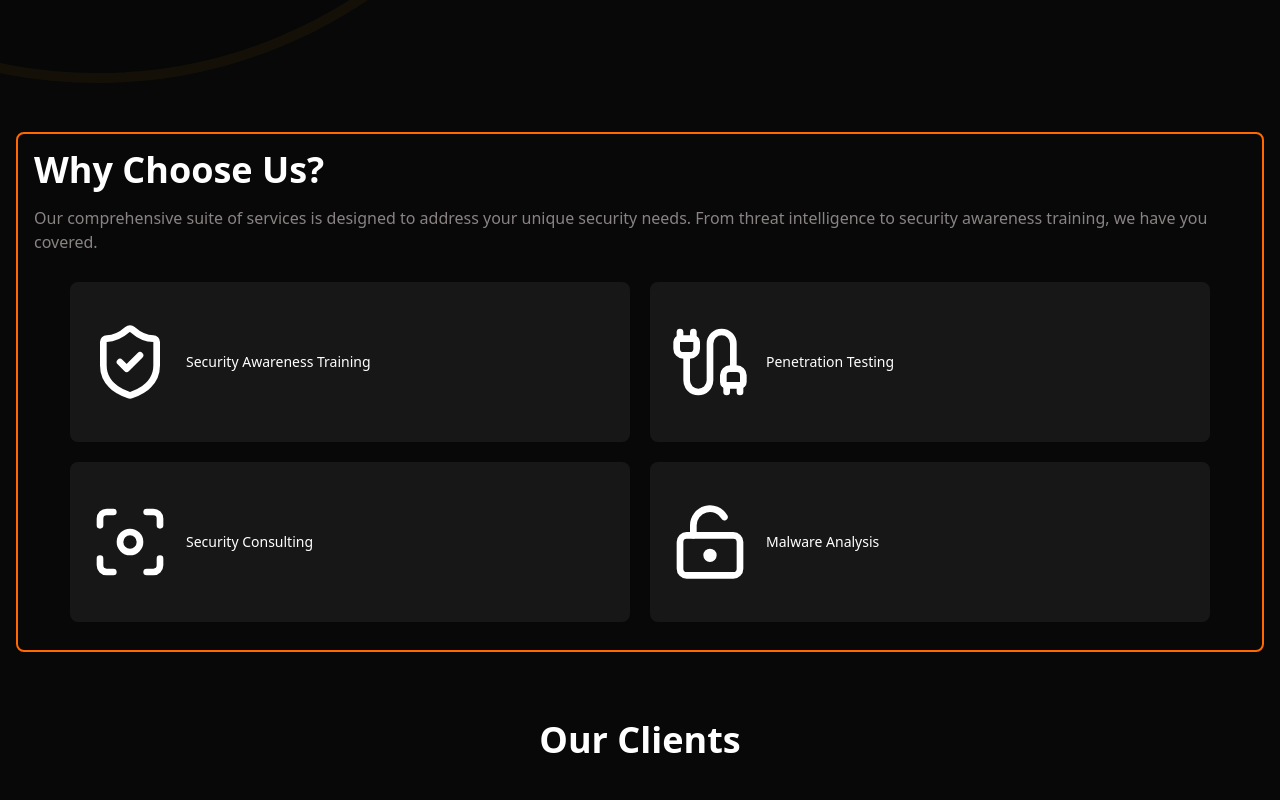
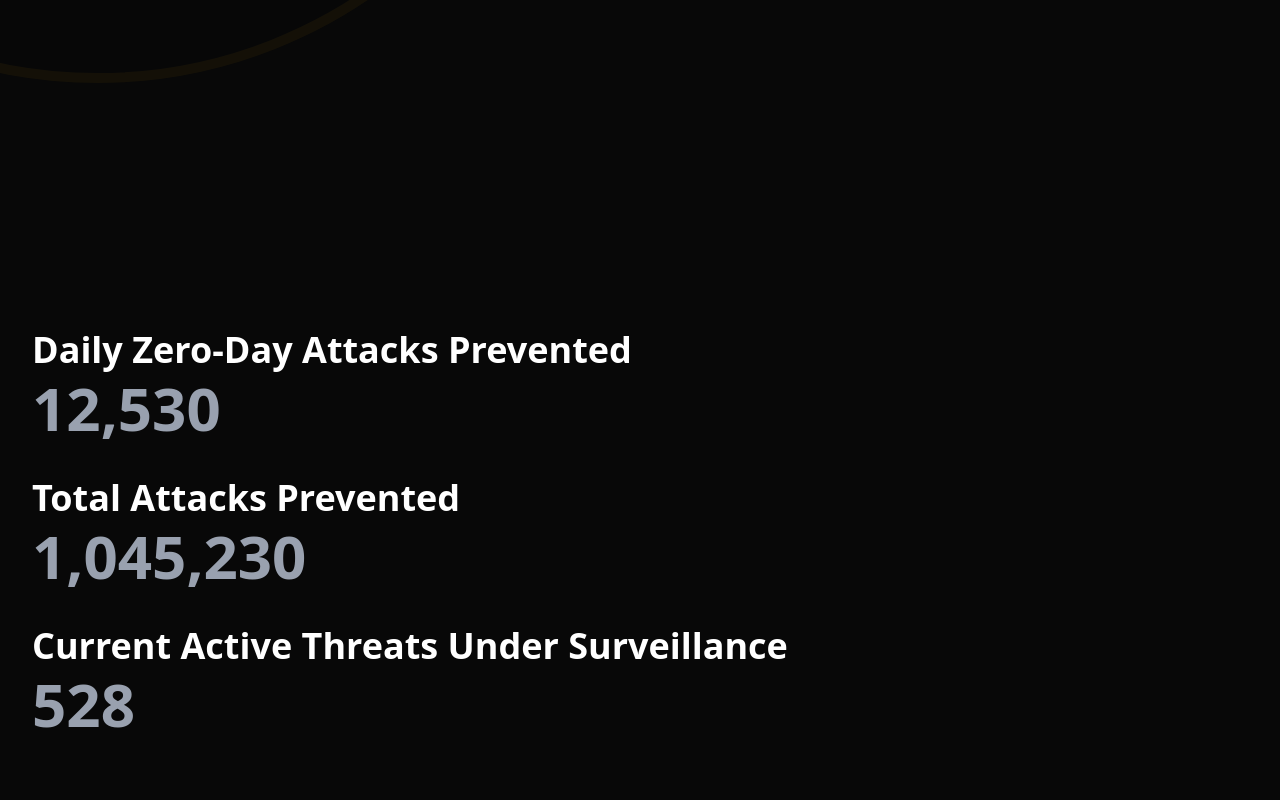
Before and after one commit to guitar6029/cyber-detect, a SvelteKit app: page / in a window 1280 px wide. Shown: the part 760-1560 px from the top of the page. Built offline with nearby package versions, Linux system fonts and the light colour scheme.

Commit message:
npom update, added new section

```diff
--- /dev/null
+++ b/src/lib/sections/DefenseSection.svelte
@@ -0,0 +1,64 @@
+<script lang="ts">
+    import { onMount } from 'svelte';
+
+    // Explicitly defining the state types
+    let dailyZeroAttacks: { value: number } = $state({ value: 12480 });
+    let totalAttacksPrevented: { value: number } = $state({ value: 1045230 });
+    let currentActiveThreats: { value: number } = $state({ value: 528 });
+
+    let attacksInfo = $state([
+        { title: 'Daily Zero-Day Attacks Prevented', value: dailyZeroAttacks.value },
+        { title: 'Total Attacks Prevented', value: totalAttacksPrevented.value },
+        { title: 'Current Active Threats Under Surveillance', value: currentActiveThreats.value }
+    ]);
+
+    onMount(() => {
+        incrementCounter(dailyZeroAttacks, 10, 55, 1000);
+        incrementCounter(totalAttacksPrevented, 5, 1000, 15000);
+    });
+
+    const incrementCounter = (
+        state: { value: number },
+        increment: number,
+        maxCount: number,
+        interval = 1000
+    ) => {
+        let counter = 0;
+        const intervalId = setInterval(() => {
+            if (counter < maxCount) {
+                state.value += increment; // ✅ Now updates correctly
+                counter += increment;
+            } else {
+                clearInterval(intervalId);
+            }
+        }, interval);
+
+        return () => clearInterval(intervalId);
+    };
+
+    // Effect to update attacksInfo when values change
+    $effect(() => {
+        attacksInfo = [
+            { title: 'Daily Zero-Day Attacks Prevented', value: dailyZeroAttacks.value },
+            { title: 'Total Attacks Prevented', value: totalAttacksPrevented.value },
+            { title: 'Current Active Threats Under Surveillance', value: currentActiveThreats.value }
+        ];
+    });
+</script>
+
+<section class="flex h-[100vh] flex-col justify-center gap-3 p-4">
+    <div class="flex flex-col">
+        <div class="flex flex-col gap-10">
+            {#each attacksInfo as info}
+                <div class="flex flex-col gap-2">
+                    <h1 class="font-bold text-wrap text-white sm:text-xl lg:text-4xl">
+                        {info.title}
+                    </h1>
+                    <h1 class="font-bold text-gray-400 sm:text-2xl lg:text-6xl">
+                        {info.value.toLocaleString()}
+                    </h1>
+                </div>
+            {/each}
+        </div>
+    </div>
+</section>
--- a/src/routes/+page.svelte
+++ b/src/routes/+page.svelte
@@ -1,56 +1,16 @@
 <script lang="ts">
 	import ClientSection from '$lib/sections/ClientSection.svelte';
+	import DefenseSection from '$lib/sections/DefenseSection.svelte';
+	import FormSection from '$lib/sections/FormSection.svelte';
 	import IntoductionSection from '$lib/sections/IntroductionSection.svelte';
 	import WhyChooseUs from '$lib/sections/WhyChooseUs.svelte';
-	import FormSection from '$lib/sections/FormSection.svelte';
-	import Card from '$lib/components/Card.svelte';
 
-	let cardInfo = [
-		{
-			title: 'Comprehensive Security Assessment',
-			description:
-				'At Cyber Detect, our comprehensive security assessments go beyond the surface. Our expert team meticulously examines your digital infrastructure, identifying vulnerabilities and recommending robust solutions to fortify your defenses. Trust us to keep your business one step ahead of cyber threats.'
-		},
-		{
-			title: 'Proactive Threat Monitoring',
-			description:
-				'Stay vigilant with our proactive threat monitoring services. Using cutting-edge technology, we continuously scan for potential threats and anomalies, ensuring immediate response to any suspicious activity. With Cyber Detect, you can rest easy knowing your digital assets are under constant protection.'
-		},
-		{
-			title: 'Custom Security Solutions',
-			description:
-				"Every business is unique, and so are its security needs. Cyber Detect offers tailored security solutions designed to address your specific challenges. Whether it's data encryption, network security, or compliance management, our solutions are crafted to fit your business perfectly."
-		},
-		{
-			title: 'Expert Consultation and Training',
-			description:
-				'Empower your team with knowledge. Cyber Detect provides expert consultation and training to help your staff recognize and respond to cyber threats. Our interactive workshops and training sessions equip your team with the skills they need to maintain a secure digital environment.'
-		},
-		{
-			title: 'Incident Response and Recovery',
-			description:
-				"In the event of a cyber incident, time is of the essence. Cyber Detect's incident response team is ready to spring into action, minimizing damage and restoring normalcy. Our swift and effective recovery strategies ensure your business bounces back stronger than ever."
-		}
-	];
+
 </script>
 
 <div class="flex min-h-screen flex-col gap-3 p-4">
 	<IntoductionSection />
-	<!-- <section class="relative flex h-[500vh] w-[100%] flex-col gap-2 bg-black mb-[20rem]">
-		<div class="sticky top-0 left-0 h-20 w-20 rounded-lg ">
-			<Card title={cardInfo[0].title} description={cardInfo[0].description} cardBg='bg-white' />
-		</div>
-
-		<div>
-			<Card title={cardInfo[1].title} description={cardInfo[1].description} />
-		</div>
-		<div>
-			<Card title={cardInfo[2].title} description={cardInfo[2].description} />
-		</div>
-		<div>
-			<Card title={cardInfo[3].title} description={cardInfo[3].description} />
-		</div>
-	</section> -->
+	<DefenseSection />
 	<WhyChooseUs />
 	<ClientSection />
 	<FormSection />
```
Also changed, not shown: src/lib/sections/ClientSection.svelte (indentation only), 1 other file (tests, documents, lock files or other folders).
